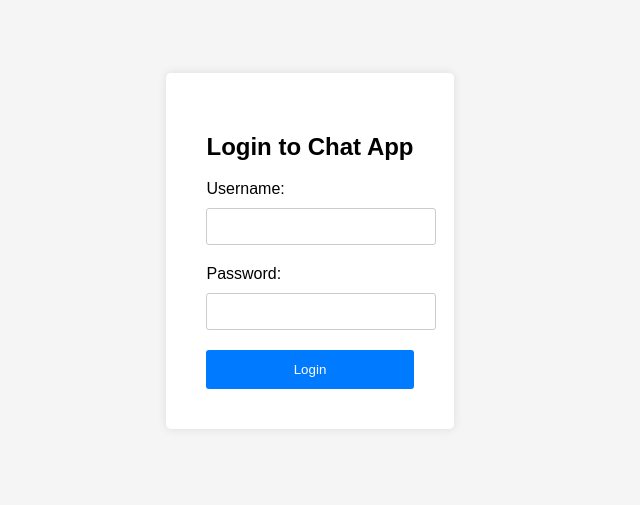
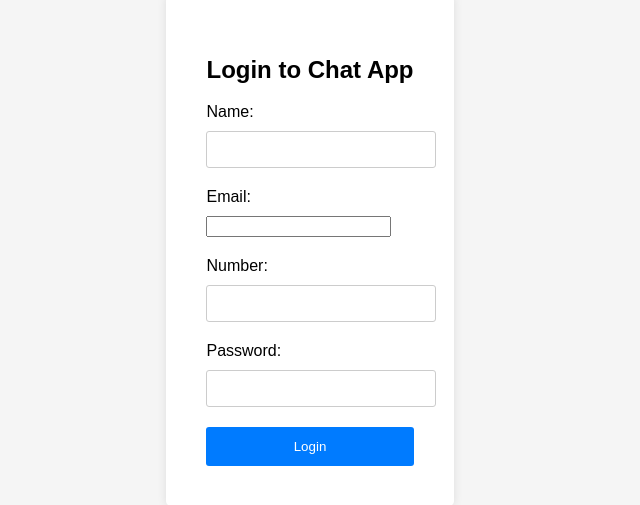
Before and after one commit to Ritesh6393/chat_app, a plain HTML site: page Public/login/login.html in a window 1280 px wide. Shown: the part 149-654 px from the top of the page, without its empty margins (330-970 px from the left). Drawn offline with Linux system fonts and the light colour scheme.

Commit message:
Login Fixed

```diff
--- a/Public/login/login.html
+++ b/Public/login/login.html
@@ -11,8 +11,16 @@
     <h2>Login to Chat App</h2>
     <form id="login-form">
       <div class="form-group">
-        <label for="username">Username:</label>
+        <label for="username">Name:</label>
         <input type="text" id="username" name="username" required>
+      </div>
+      <div class="form-group">
+        <label for="eamil">Email:</label>
+        <input type="eamil" id="eamil" name="eamil" required>
+      </div>
+      <div class="form-group">
+        <label for="">Number:</label>
+        <input type="text" id="Number" name="Number" required>
       </div>
       <div class="form-group">
         <label for="password">Password:</label>
```
